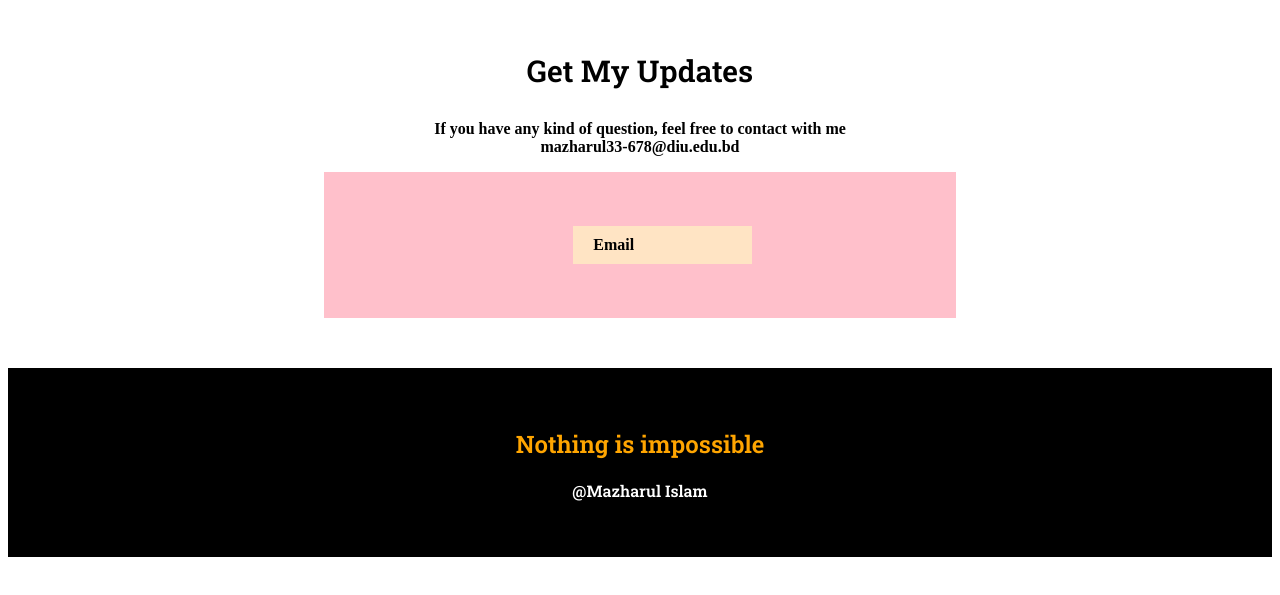
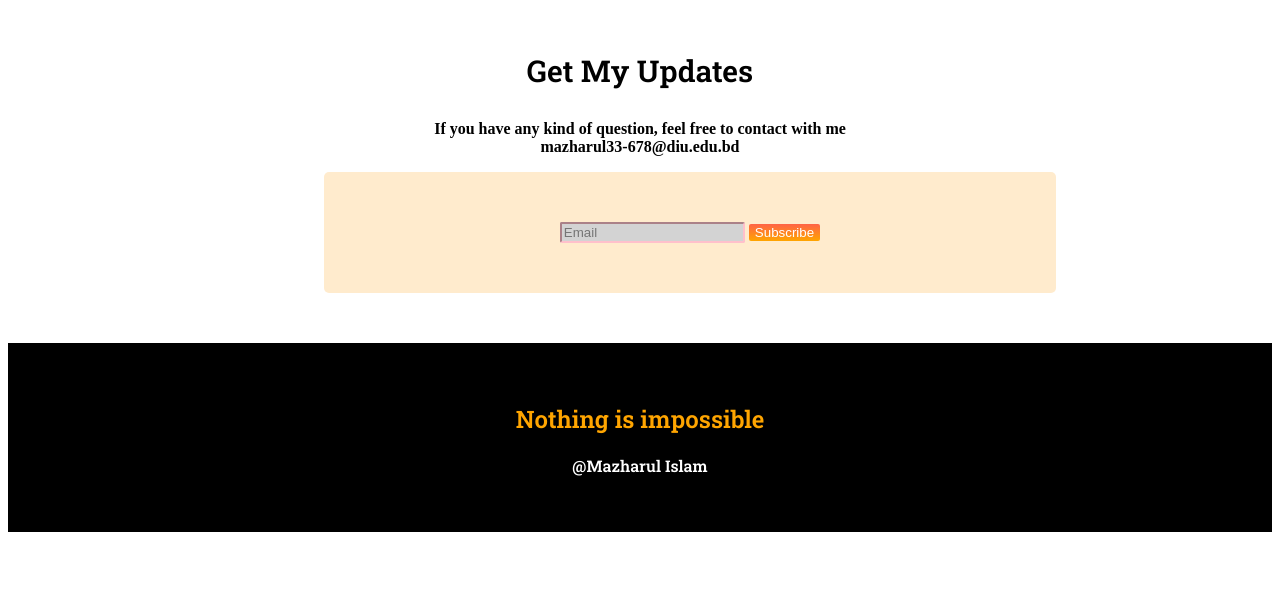
Before and after one commit to MazharulUtsho/donate-flood-victims-sylhet, a plain HTML site: page index.html in a window 1280 px wide. Shown: the part 1872-2467 px from the top of the page. Drawn offline with Linux system fonts and the light colour scheme.

Commit message:
input-button

```diff
--- a/index.html
+++ b/index.html
@@ -74,7 +74,7 @@
                 <section class="display-flex">
 
                     <div class="food-family">
-                        <img src="icons/food.png" alt="">
+                        <img src="icons/food.png" alt="food_icon">
                         <h1>Food for a family</h1>
                         <p>Trying new and different foods over the years, from different restaurants, made me realize
                             that
@@ -85,7 +85,7 @@
                             would cook everyday.</p>
                     </div>
                     <div class="new-color">
-                        <img src="icons/shelter.png" alt="">
+                        <img src="icons/shelter.png" alt="shelter_icon">
                         <h1>Shelter for a family</h1>
                         <p>Shelter is one of the basic human needs along with food, water, and companionship. It is a
                             structure that protects you from the elements and gives you a place to live.</p>
@@ -127,7 +127,10 @@
                     <section>
                         <section class="newdesign">
                             <div class="back-color">
-                                <p id="design">Email</p>
+                                <input
+                                    style="background-color: lightgrey; border-color:pink; border-radius:2px; padding:20px,30px; Type="
+                                    text" placeholder="Email">
+                                <button id="button-color">Subscribe</button>
                             </div>
                         </section>
                     </section>
--- a/style.css
+++ b/style.css
@@ -98,14 +98,30 @@ hr {
     background-color: black;
     color: orange;
     padding: 40px;
-    background-ra
+
 }
 
-.newdesign {
+.new-design {
     background-color: pink;
     margin-left: 25%;
     margin-right: 25%;
     padding: 3%;
+}
+
+#button-color {
+    color: white;
+    background: linear-gradient(tomato, orange);
+    padding: 40px, 60px;
+    border: white;
+    border-radius: 2px;
+}
+
+.back-color {
+    background-color: blanchedalmond;
+    width: 50%;
+    margin-left: 25%;
+    padding: 50px;
+    border-radius: 5px;
 }
 
 
```
